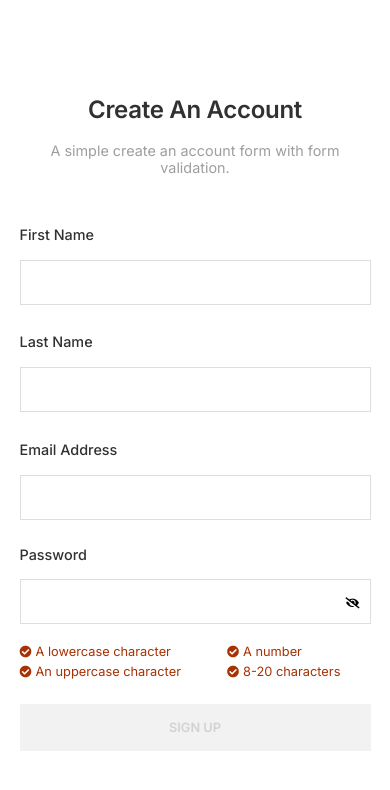
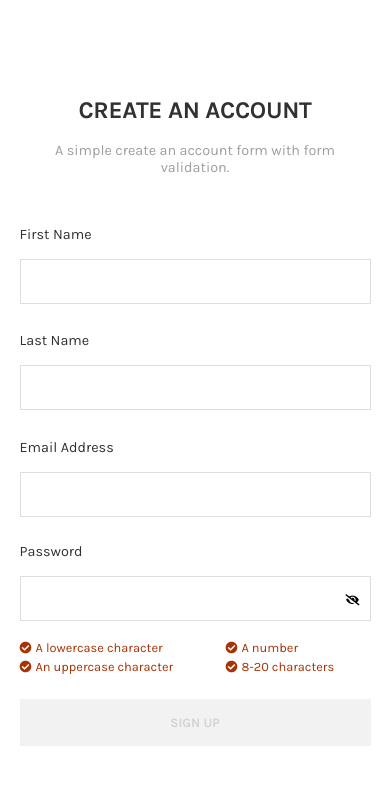
Before and after one commit to sydneehaley/Sign-Up-Form, a website: page index.html in a window 390 px wide. Drawn offline with Linux system fonts and the light colour scheme; a web font is replaced by a local one.

Commit message:
general update

```diff
--- a/public/css/main.css
+++ b/public/css/main.css
@@ -4,13 +4,14 @@
 @import url("https://fonts.googleapis.com/css?family=Archivo:400,500,600,700|Libre+Franklin:300,400,500,600,700|Rubik:300,400,500,700&display=swap");
 @import url("https://fonts.googleapis.com/css?family=Inter:300,400,500,600,700&display=swap");
 @import url("https://use.typekit.net/thg3nai.css");
+@import url("https://fonts.googleapis.com/css?family=Arimo:700|Karla:400,700|Roboto+Condensed:700|Roboto:900&display=swap");
 /* Theme Colors */
 /* Theme Fonts */
 /* body*/
 body {
   background: #ffffff;
   font-size: 16px;
-  font-family: "Inter", sans-serif;
+  font-family: "Karla", sans-serif;
   color: #000;
   margin: 0;
   font-size: 16px;
@@ -21,7 +22,7 @@ body {
     background: #fff;
     /* fallback for old browsers */
     font-size: 16px;
-    font-family: "Inter", sans-serif;
+    font-family: "Karla", sans-serif;
     color: #000;
     margin: 0;
     font-size: 16px;
@@ -32,12 +33,9 @@ body {
   display: grid;
   grid-gap: 0px;
   grid-template-columns: auto;
-  font-family: "Inter", sans-serif;
+  font-family: "Karla", sans-serif;
   z-index: 2;
-  /* height: 100vh; */
   background: transparent;
-  /* margin: auto; */
-  /* padding: 7% 29%; */
   overflow-x: hidden; }
 
 @media (max-width: 414px) {
@@ -46,7 +44,7 @@ body {
     grid-gap: 0px;
     grid-template-columns: 100%;
     flex-direction: column;
-    font-family: "Inter", sans-serif;
+    font-family: "Karla", sans-serif;
     z-index: 2;
     background: transparent;
     padding: 22% 5%; } }
@@ -81,7 +79,6 @@ body {
   grid-column-end: 1;
   grid-template-columns: auto auto;
   grid-column-gap: 1rem;
-  /* width: 100%; */
   box-sizing: border-box; }
 
 .row {
@@ -212,18 +209,19 @@ body {
 
 /* Headers & Labels */
 .main__rightcolumn h1 {
-  font-family: "Inter", sans-serif;
+  font-family: "Karla", sans-serif;
   font-size: 1.5em;
-  font-weight: 600;
+  font-weight: 700;
   letter-spacing: -0.3px;
   line-height: 1rem;
   color: #313131;
   text-align: center;
-  margin-bottom: 1rem; }
+  margin-bottom: 1rem;
+  text-transform: uppercase; }
 
 @media (max-width: 414px) {
   .main__rightcolumn h1 {
-    font-family: "Inter", sans-serif;
+    font-family: "Karla", sans-serif;
     font-size: 1.5em;
     font-weight: 600;
     letter-spacing: -0.3px;
@@ -261,7 +259,7 @@ a:active {
 
 /* Form & Input Field Styles */
 .personal {
-  font-family: "Inter", sans-serif;
+  font-family: "Karla", sans-serif;
   padding: 0.5rem 0.5rem 0.5rem 1.5rem;
   margin: 0;
   height: 45px;
@@ -288,7 +286,7 @@ a:active {
   color: #313131; }
 
 .password {
-  font-family: "Inter", sans-serif;
+  font-family: "Karla", sans-serif;
   padding: 0.5rem 0.5rem 0.5rem 1.5rem;
   margin: 0;
   width: 100%;
@@ -302,7 +300,7 @@ a:active {
 
 .password:focus {
   background: #f2f2f2;
-  font-family: "Inter", sans-serif;
+  font-family: "Karla", sans-serif;
   padding: 0.5rem 0.5rem 0.5rem 1.5rem;
   margin: 0;
   height: 45px;
@@ -484,12 +482,12 @@ a:active {
   background: #313131;
   width: 100%;
   padding: 1rem 1rem;
-  font-family: "Inter", sans-serif;
-  font-size: 0.9rem;
+  font-family: "Karla", sans-serif;
+  font-size: 0.8rem;
   font-weight: 600;
   text-transform: uppercase;
   border: none;
-  margin-top: 3rem;
+  margin-top: 2rem;
   color: #fff; }
 
 .main__form__button--bottombutton:disabled {
@@ -497,12 +495,12 @@ a:active {
   background: #f2f2f2;
   width: 100%;
   padding: 1rem 1rem;
-  font-family: "Inter", sans-serif;
-  font-size: 0.9rem;
+  font-family: "Karla", sans-serif;
+  font-size: 0.8rem;
   font-weight: 600;
   text-transform: uppercase;
   border: none;
-  margin-top: 3rem;
+  margin-top: 2rem;
   color: #d2d2d2; }
 
 @media (max-width: 414px) {
@@ -511,7 +509,7 @@ a:active {
     background: #313131;
     width: 100%;
     padding: 1rem 1rem;
-    font-family: "Inter", sans-serif;
+    font-family: "Karla", sans-serif;
     font-size: 0.8rem;
     font-weight: 600;
     text-transform: uppercase;
@@ -525,7 +523,7 @@ a:active {
     background: #f2f2f2;
     width: 100%;
     padding: 1rem 1rem;
-    font-family: "Inter", sans-serif;
+    font-family: "Karla", sans-serif;
     font-size: 0.8rem;
     font-weight: 600;
     text-transform: uppercase;
```
Also changed, not shown: README.md.
